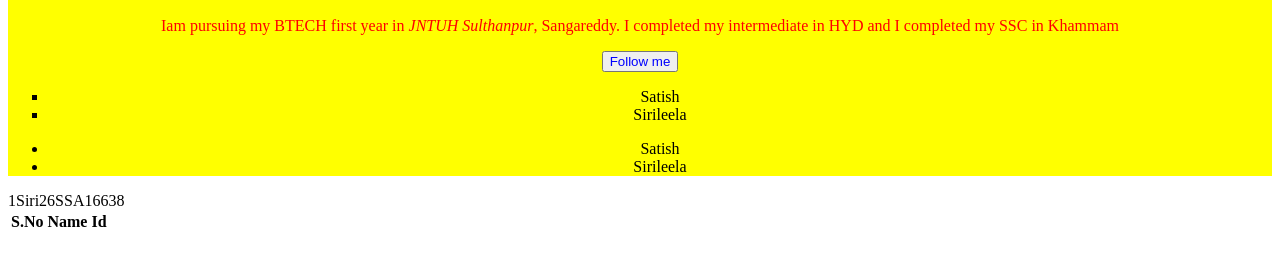
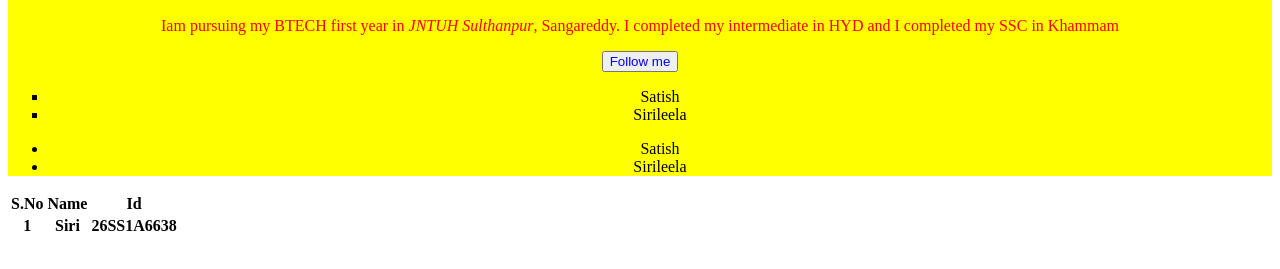
Before and after one commit to sirithedeveloper/SmartAttend, a plain HTML site: page Myportfolio.html in a window 1280 px wide. Shown: the part 383-652 px from the top of the page. Drawn offline with Linux system fonts and the light colour scheme.

Commit message:
update Myportfolio.html

```diff
--- a/Myportfolio.html
+++ b/Myportfolio.html
@@ -27,9 +27,11 @@
          <th>Name</th>
          <th>Id</th>
        </tr>
-       <tr>1</tr>
-       <tr>Siri</tr>
-       <tr>26SSA16638</tr>
+       <tr>
+         <th>1</th>
+         <th>Siri</th>
+         <th>26SS1A6638</th>
+       </tr>
      </table>
 
 
```
